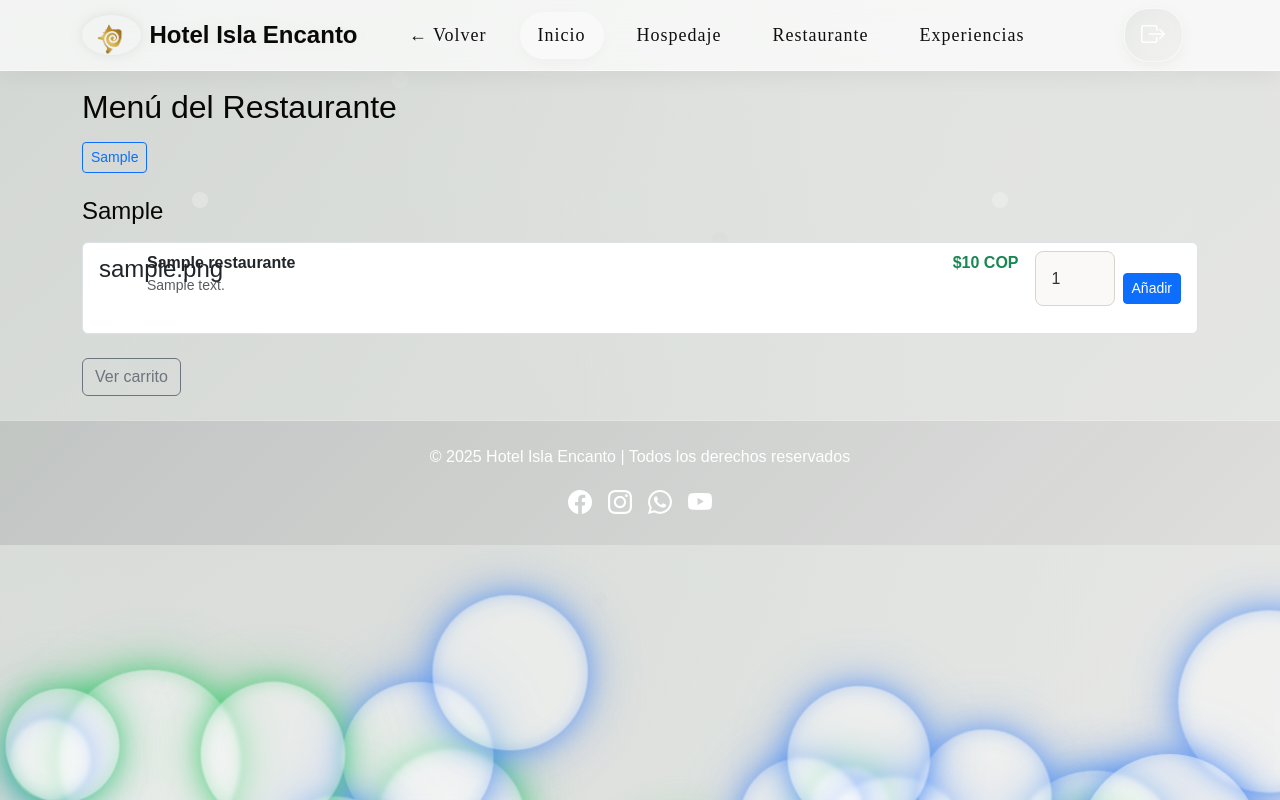
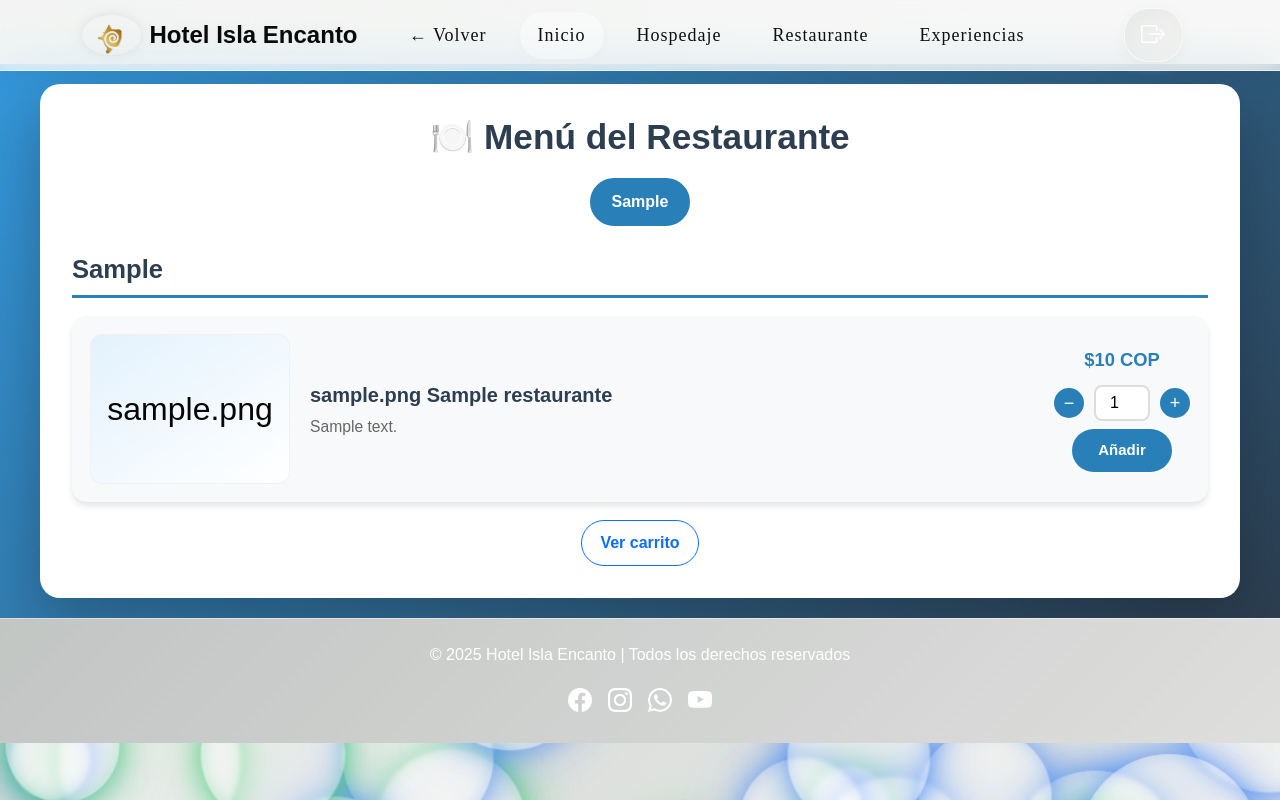
Before and after one commit to Sofiavelasco177/Resort_encanto, a Flask app: page /restaurante_usuario in a window 1280 px wide. Run offline with Flask 3, Linux system fonts and the light colour scheme; tables that the repository leaves empty hold one stand-in row (values such as "Sample post"); parts of the project's set-up code (start-up, migrations or seed data) failed here and were passed over.

Commit message:
UI: Restaurante usuario con tabs y cards tipo referencia (estilo moderno), controles de cantidad y feedback al añadir; conserva flujo de carrito

```diff
--- a/Templates/usuario/restaurante_usuario.html
+++ b/Templates/usuario/restaurante_usuario.html
@@ -1,58 +1,160 @@
 {% extends 'usuario/base.html' %}
 
 {% block content %}
-<div class="container my-4">
-  <h2 class="mb-3">Menú del Restaurante</h2>
+<style>
+  /* Página estilo referencia */
+  .menu-bg {
+    background: linear-gradient(135deg, #3498db 0%, #2c3e50 100%);
+    padding: 20px 0;
+  }
+  .menu-container {
+    max-width: 1200px;
+    margin: 0 auto;
+    background: #fff;
+    border-radius: 20px;
+    padding: 32px;
+    box-shadow: 0 20px 60px rgba(0,0,0,.25);
+  }
+  .menu-title { color:#2c3e50; font-size: 2.2em; text-align:center; font-weight:800; }
+  .tabs { display:flex; gap:10px; margin: 20px auto 28px; flex-wrap:wrap; justify-content:center; }
+  .tab {
+    padding: 10px 20px; background:#fff; border:2px solid #2980b9; color:#2c3e50;
+    border-radius:25px; cursor:pointer; font-size:16px; font-weight:600; transition:.25s;
+  }
+  .tab:hover { background:#2980b9; color:#fff; transform: translateY(-2px); }
+  .tab.active { background:#2980b9; color:#fff; }
+
+  .category { display:none; }
+  .category.active { display:block; animation: fadeIn .45s ease; }
+  @keyframes fadeIn { from {opacity:0; transform: translateY(16px);} to {opacity:1; transform:none;} }
+
+  h3.cat-title { color:#2c3e50; font-size:1.6em; margin: 8px 0 18px; padding-bottom:10px; border-bottom:3px solid #2980b9; font-weight:800; }
+
+  .menu-item {
+    display:grid; grid-template-columns: 200px 1fr auto; gap:20px; align-items:center;
+    background:#f8f9fa; border-radius:15px; padding:18px; margin-bottom:18px;
+    box-shadow: 0 4px 6px rgba(0,0,0,.1); transition:.25s;
+  }
+  .menu-item:hover { transform: translateY(-4px); box-shadow: 0 8px 15px rgba(0,0,0,.18); }
+  .item-image { width:200px; height:150px; border-radius:12px; display:flex; align-items:center; justify-content:center; background: linear-gradient(145deg, #e3f2fd, #ffffff); border:1px solid #edf2f7; }
+  .item-image img { width:100%; height:100%; object-fit:cover; border-radius:12px; display:block; }
+  .item-image .emoji { font-size: 2rem; }
+  .item-info { display:flex; flex-direction:column; gap:6px; }
+  .item-name { font-size:1.25em; font-weight:800; color:#2c3e50; }
+  .item-description { color:#666; font-size:.98em; line-height:1.4; }
+  .item-actions { display:flex; flex-direction:column; align-items:center; gap:12px; }
+  .item-price { font-size:1.15em; font-weight:800; color:#2980b9; }
+  .quantity-control { display:flex; align-items:center; gap:10px; }
+  .quantity-btn { width:30px; height:30px; border:none; background:#2980b9; color:#fff; border-radius:50%; cursor:pointer; font-size:18px; display:flex; align-items:center; justify-content:center; transition:.2s; }
+  .quantity-btn:hover { background:#1f618d; transform: scale(1.08); }
+  .quantity-input { width:56px; text-align:center; border:2px solid #ddd; border-radius:8px; padding:4px; font-size:16px; }
+  .add-btn { padding:10px 26px; background:#2980b9; color:#fff; border:none; border-radius:25px; cursor:pointer; font-size:15px; font-weight:700; transition:.2s; }
+  .add-btn:hover { background:#1f618d; transform: scale(1.03); }
+  @media (max-width: 768px){
+    .menu-item { grid-template-columns: 1fr; text-align:center; }
+    .item-image { width:100%; height:200px; justify-self:center; }
+    .item-actions { flex-direction:row; justify-content:center; }
+  }
+  .cart-cta { display:flex; justify-content:center; margin-top: 10px; }
+  .cart-cta .btn { border-radius:25px; padding:10px 18px; font-weight:700; }
+</style>
+
+<div class="menu-bg">
+  <div class="menu-container">
+    <h1 class="menu-title">🍽️ Menú del Restaurante</h1>
 
     {% if categorias and grupos %}
-  <!-- Píldoras de categorías -->
-  <div class="d-flex flex-wrap gap-2 mb-4">
+    <!-- Tabs de categorías -->
+    <div class="tabs">
       {% for c in categorias %}
-      <a class="btn btn-outline-primary btn-sm" href="#cat-{{ c|replace(' ','-')|lower }}">{{ c }}</a>
+        <button class="tab {% if loop.first %}active{% endif %}" onclick="showCategory('cat-{{ c|replace(' ','-')|lower }}', event)">{{ c }}</button>
       {% endfor %}
     </div>
 
     {% for c in categorias %}
       {% set items = grupos.get(c, []) %}
       {% if items %}
-      <div id="cat-{{ c|replace(' ','-')|lower }}" class="mb-4">
-        <h4 class="mb-3">{{ c }}</h4>
-        <div class="list-group">
+      <div id="cat-{{ c|replace(' ','-')|lower }}" class="category {% if loop.first %}active{% endif %}">
+        <h3 class="cat-title">{{ c }}</h3>
+
         {% for p in items %}
-            <div class="list-group-item d-flex align-items-start gap-3">
-              <div class="fs-4" style="width:2rem;text-align:center;">{{ p.icono or '🍽️' }}</div>
-              <div class="flex-grow-1">
-                <div class="d-flex justify-content-between align-items-start">
-                  <div>
-                    <div class="fw-bold">{{ p.nombre }}</div>
-                    {% if p.descripcion %}
-                      <div class="text-muted small">{{ p.descripcion }}</div>
+          <div class="menu-item">
+            <div class="item-image">
+              {# Muestra imagen si existiera en el modelo, si no, un placeholder con emoji/icono #}
+              {% set img = p.imagen or p.image or p.foto %}
+              {% if img %}
+                <img src="{{ img }}" alt="{{ p.nombre }}" onerror="this.style.display='none'">
+              {% else %}
+                <span class="emoji">{{ p.icono or '🍽️' }}</span>
               {% endif %}
             </div>
-                  <div class="fw-bold text-success">${{ '{:,.0f}'.format(p.precio) }} COP</div>
+            <div class="item-info">
+              <div class="item-name">{{ p.icono or '🍽️' }} {{ p.nombre }}</div>
+              {% if p.descripcion %}<div class="item-description">{{ p.descripcion }}</div>{% endif %}
             </div>
+            <div class="item-actions">
+              <div class="item-price">${{ '{:,.0f}'.format(p.precio) }} COP</div>
+              <form method="post" action="{{ url_for('restaurante_cart.cart_add') }}" class="add-form" onsubmit="return onAdd(this)">
+                <div class="quantity-control">
+                  <button type="button" class="quantity-btn" onclick="decreaseQuantity(this)">−</button>
+                  <input type="number" class="quantity-input" name="cantidad" value="1" min="1">
+                  <button type="button" class="quantity-btn" onclick="increaseQuantity(this)">+</button>
                 </div>
-              <div>
-                <form method="post" action="{{ url_for('restaurante_cart.cart_add') }}" class="d-flex align-items-center gap-2">
-                  <input type="hidden" name="plato_id" value="{{ p.id }}" />
-                  <input type="number" name="cantidad" min="1" value="1" class="form-control form-control-sm" style="width:80px" />
-                  <button type="submit" class="btn btn-primary btn-sm">Añadir</button>
+                <input type="hidden" name="plato_id" value="{{ p.id }}">
+                <div class="mt-2 text-center">
+                  <button type="submit" class="add-btn">Añadir</button>
+                </div>
               </form>
             </div>
           </div>
         {% endfor %}
       </div>
-      </div>
       {% endif %}
     {% endfor %}
 
+    <div class="cart-cta">
+      <a href="{{ url_for('restaurante_cart.view_cart') }}" class="btn btn-outline-primary">Ver carrito</a>
+    </div>
+
     {% else %}
-    <div class="alert alert-info">No hay platos disponibles por ahora.</div>
+      <div class="alert alert-info mb-0">No hay platos disponibles por ahora.</div>
     {% endif %}
 
-  <div class="mt-4">
-    <a href="{{ url_for('restaurante_cart.view_cart') }}" class="btn btn-outline-secondary">Ver carrito</a>
+  </div>
 </div>
 
-</div>
+<script>
+  function showCategory(id, ev){
+    const cats = document.querySelectorAll('.category');
+    const tabs = document.querySelectorAll('.tab');
+    cats.forEach(c=> c.classList.remove('active'));
+    tabs.forEach(t=> t.classList.remove('active'));
+    const el = document.getElementById(id);
+    if(el) el.classList.add('active');
+    if(ev && ev.target) ev.target.classList.add('active');
+    // scroll a la cabecera de la categoría
+    if(el){
+      const y = el.getBoundingClientRect().top + window.scrollY - 80;
+      window.scrollTo({top:y, behavior:'smooth'});
+    }
+  }
+  function increaseQuantity(btn){
+    const input = btn.parentElement.querySelector('.quantity-input');
+    input.value = parseInt(input.value||'1') + 1;
+  }
+  function decreaseQuantity(btn){
+    const input = btn.parentElement.querySelector('.quantity-input');
+    const v = parseInt(input.value||'1');
+    if(v>1) input.value = v-1;
+  }
+  function onAdd(form){
+    const btn = form.querySelector('.add-btn');
+    if(btn){
+      btn.textContent = '✓ Añadido';
+      btn.style.background = '#1f618d';
+      setTimeout(()=>{ btn.textContent = 'Añadir'; btn.style.background = '#2980b9'; }, 1200);
+    }
+    return true; // permitir submit
+  }
+</script>
 {% endblock %}
```
Lines whose indentation alone changed are shown as unchanged.
